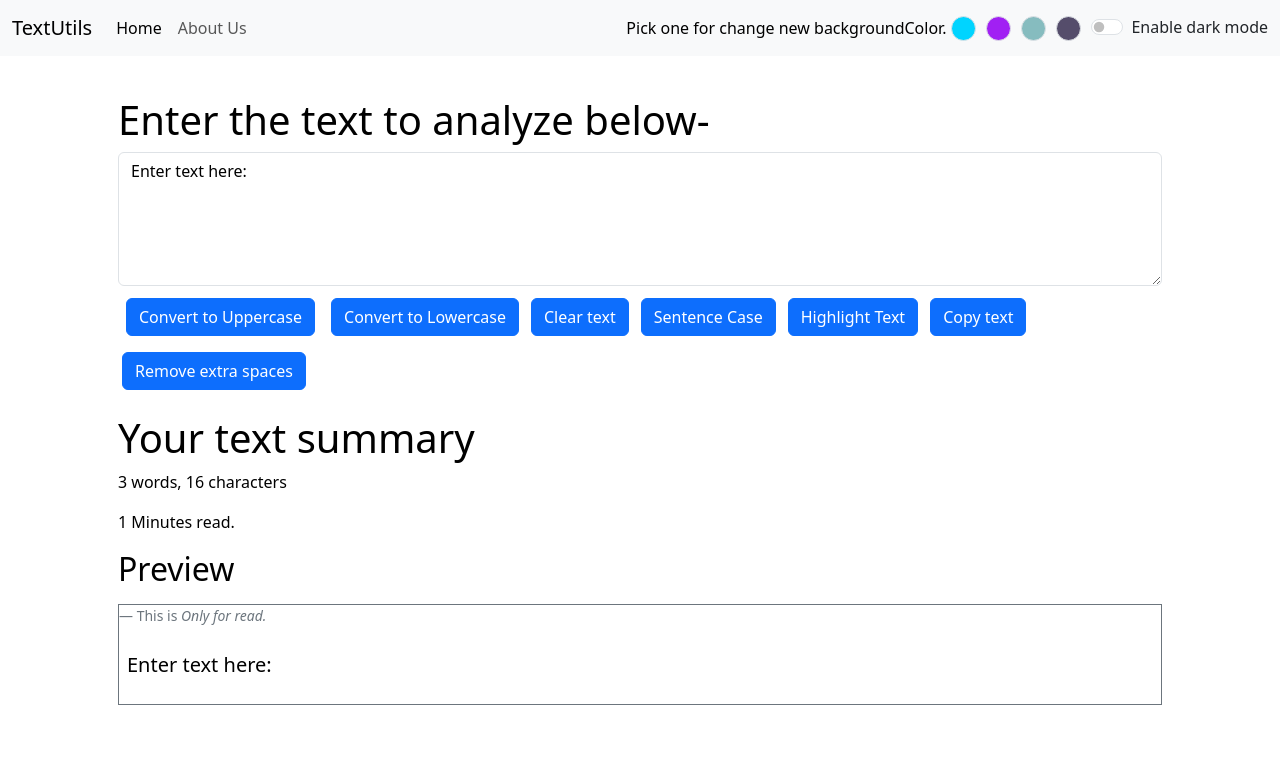
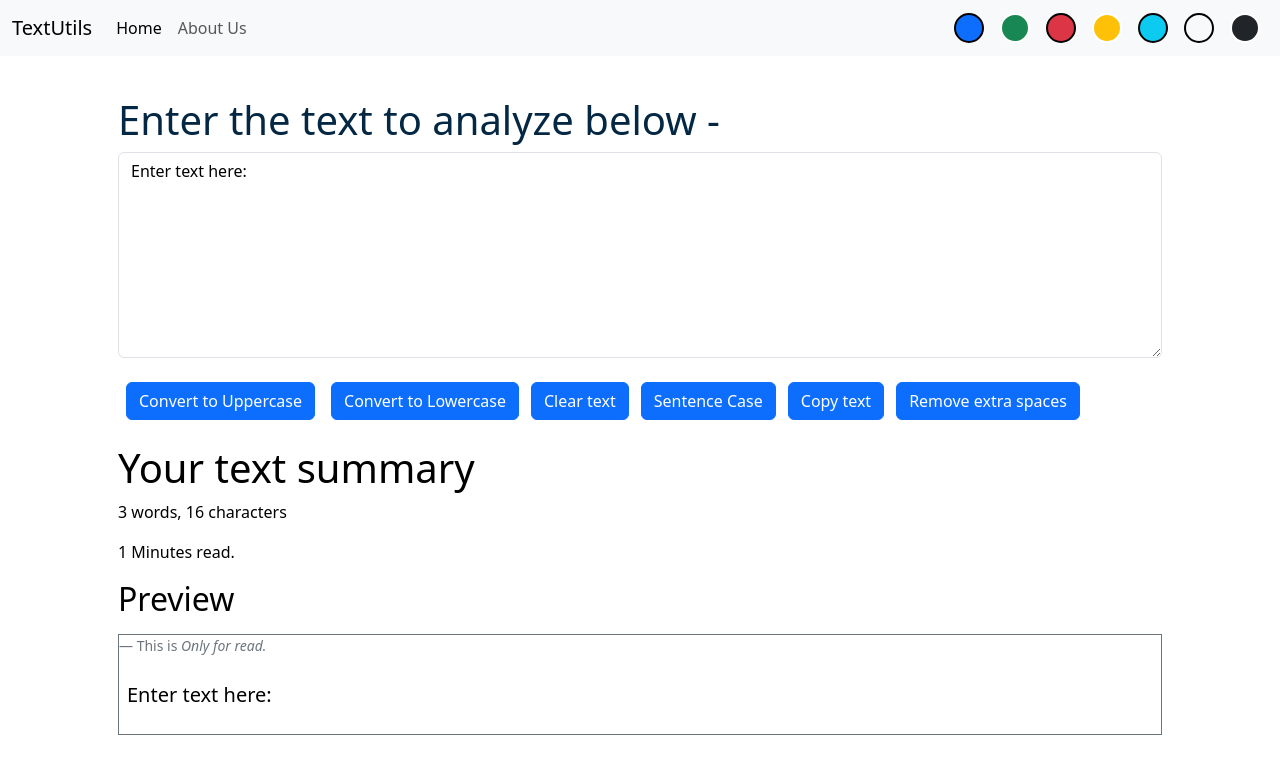
Before and after one commit to manojsingh00963/React_project, a React (Create React App) app in the folder textutils/: page / in a window 1280 px wide. Shown: the top 774 px of the page. Built offline with nearby package versions, Linux system fonts and the light colour scheme.

Commit message:
'Add React router'

```diff
--- a/textutils/package.json
+++ b/textutils/package.json
@@ -8,6 +8,7 @@
     "@testing-library/user-event": "^13.5.0",
     "react": "^18.3.1",
     "react-dom": "^18.3.1",
+    "react-router-dom": "^6.26.2",
     "react-scripts": "^5.0.1",
     "web-vitals": "^2.1.4"
   },
--- a/textutils/src/App.js
+++ b/textutils/src/App.js
@@ -4,11 +4,12 @@ import About from './Component/About';
 import Navbar from './Component/Navbar';
 import TextFrom from './Component/TextFrom';
 import Alert from './Component/Alert';
+import { BrowserRouter, Routes, Route } from 'react-router-dom';
 
 function App() {
 
   const [mode, setMode] = useState('light') //Whether dark mode is enbled or not
-  const [toggleText, setToggleText] = useState("Enable dark mode")
+  // const [toggleText, setToggleText] = useState("Enable dark mode")
   const [alert, setAlert] = useState(null)
 
 
@@ -25,24 +26,29 @@ function App() {
     }, 2500);
   }
 
-  const toggleMode = () => {
-    if (mode === 'light') {
-      setMode('dark');
-      document.body.style.backgroundColor = '#0a0c3c'
-      setToggleText("Disable dark mode")
+  const removeBodyClasses = ()=>{
+    document.body.classList.remove('bg-light')
+    document.body.classList.remove('bg-dark')
+    document.body.classList.remove('bg-success')
+    document.body.classList.remove('bg-danger')
+    document.body.classList.remove('bg-info')
+    document.body.classList.remove('bg-warning')
+  }
+  const toggleMode = (cls) => {
+    removeBodyClasses()
+      document.body.classList.add('bg-' + cls)
+      if (mode === 'light') {
+        setMode('dark');
+        // setToggleText("Disable dark mode")
+      // document.body.style.backgroundColor = '#0a0c3c'
       showAlert("Dark Mode has been enable!", "success")
       document.title = "TextUtils - DarkMode"
-      // setInterval(() => {
-      //   document.title = 'TextUtils is Amazing Mode '
-      // }, 2000);
-      // setInterval(() => {
-      //   document.title = 'Install TextUtils now.'
-      // }, 1500);
+
     }
     else {
       setMode('light');
-      document.body.style.backgroundColor = 'white'
-      setToggleText("Enable dark mode")
+      // setToggleText("Enable dark mode")
+      // document.body.style.backgroundColor = 'white'
       showAlert("Light Mode has been enable!", "success")
       document.title = "TextUtils - LightMode"
     }
@@ -50,13 +56,17 @@ function App() {
 
   return (
     <>
-
-      <Navbar title="TextUtils" aboutText='About Us' mode={mode} toggleText={toggleText} toggleMode={toggleMode} />
-      <Alert alert={alert} />
-      <div className="container my-3" >
-        <TextFrom showAlert={showAlert} heading="Enter the text to analyze below" />
-        {/* <About /> */}
-      </div>
+        {/* <Navbar title="TextUtils" aboutText='About Us' mode={mode} toggleText={toggleText} */}
+<BrowserRouter>
+        <Navbar title="TextUtils" aboutText='About Us' mode={mode} toggleMode={toggleMode} />
+        <Alert alert={alert} />
+        <div className="container my-3">
+          <Routes>
+            <Route path='/' element={<TextFrom showAlert={showAlert} heading="Enter the text to analyze below" mode={mode} />} />
+            <Route path='/about' element={<About />} />
+          </Routes>
+        </div>
+      </BrowserRouter>
 
     </>
 
--- a/textutils/src/Component/Navbar.js
+++ b/textutils/src/Component/Navbar.js
@@ -1,36 +1,38 @@
 import React from 'react'
 import PropTypes from 'prop-types'
 import { useState } from 'react';
+import { Link } from 'react-router-dom';
 
 
 
 export default function Navbar(props) {
 
-const [Color, setColor] = useState('white')
-const [bgtext, setBgtext] = useState('Pick one for change new backgroundColor.')
+// const [Color, setColor] = useState('white')
+// const [bgtext, setBgtext] = useState('Pick one for change new backgroundColor.')
 
-    document.body.style.backgroundColor = Color
+    // document.body.style.backgroundColor = Color
 
-    setTimeout(() => {
-      setBgtext('')
-    },10 * 1000);
+    // setTimeout(() => {
+    //   setBgtext('')
+    // },10 * 1000);
+
   return (
 
     /* <nav className="navbar navbar-expand-lg bg-body-tertiary "> */
     /* removed-classes , -> bg-gradient bg-gradient border border-2 border-top-0 */
     <nav className={`navbar navbar-expand-lg navbar-${props.mode} bg-${props.mode}  `}>
       <div className="container-fluid">
-        <a className="navbar-brand" href="https://getbootstrap.com/docs/5.3/components/navbar/">{props.title}</a>
+        <Link className="navbar-brand" to="/">{props.title}</Link>
         <button className="navbar-toggler" type="button" data-bs-toggle="collapse" data-bs-target="#navbarSupportedContent" aria-controls="navbarSupportedContent" aria-expanded="false" aria-label="Toggle navigation">
           <span className="navbar-toggler-icon"></span>
         </button>
         <div className="collapse navbar-collapse" id="navbarSupportedContent">
           <ul className="navbar-nav me-auto mb-2 mb-lg-0">
             <li className="nav-item">
-              <a className="nav-link active" aria-current="page" href="https://getbootstrap.com/docs/5.3/components/navbar/">Home</a>
+              <Link className="nav-link active" aria-current="page" to="/">Home</Link>
             </li>
             <li className="nav-item">
-              <a className="nav-link" href="https://getbootstrap.com/docs/5.3/components/navbar/">{props.aboutText}</a>
+              <Link className="nav-link" to="/about">{props.aboutText}</Link>
             </li>
           </ul>
           {/* <form className="d-flex" role="search">
@@ -40,22 +42,28 @@ const [bgtext, setBgtext] = useState('Pick one for change new backgroundColor.')
       </form> */}
 
           {/* //color choose btton */}
-
-          <div>
+{/*
+          <div className='d-flex' >
           <span className={` fs-6  `} style={{color: props.mode ==='dark'?'white':'black'}} >
           {bgtext}
           </span>
-            <input style={{backgroundColor:'#00d4ff',border:'2px grove #c3d1c6', margin:'0px 5px' , width:"25px",height:"25px"}} className="form-check-input" type="radio" name="radioNoLabel" id="radioNoLabel1" value="" aria-label="..." onClick={ ()=>setColor('#00d4ff')} />
-            <input style={{backgroundColor:'#a120f3',border:'2px grove #c3d1c6', margin:'0px 5px' , width:"25px",height:"25px"}} className="form-check-input" type="radio" name="radioNoLabel" id="radioNoLabel1" value="" aria-label="..." onClick={ ()=>setColor('#a120f3')} />
-            <input style={{backgroundColor:'#86bcbf',border:'2px grove #c3d1c6', margin:'0px 5px' , width:"25px",height:"25px"}} className="form-check-input" type="radio" name="radioNoLabel" id="radioNoLabel1" value="" aria-label="..." onClick={ ()=>setColor('#86bcbf')} />
-            <input style={{backgroundColor:'#554d6b',border:'2px grove #c3d1c6', margin:'0px 10px 0px 5px' , width:"25px",height:"25px"}} className="form-check-input" type="radio" name="radioNoLabel" id="radioNoLabel1" value="" aria-label="..." onClick={ ()=>setColor('#554d6b')} />
-           </div>
+            <div style={{backgroundColor:'#00d4ff',border:'2px grove #c3d1c6', margin:'0px 5px' , width:"5vh",height:"5vh"}} className="form-check-input" type="radio" name="radioNoLabel" id="radioNoLabel1" value="" aria-label="..." onClick={ ()=>setColor('#00d4ff')} />
+            <div style={{backgroundColor:'#a120f3',border:'2px grove #c3d1c6', margin:'0px 5px' , width:"5vh",height:"5vh"}} className="form-check-input" type="radio" name="radioNoLabel" id="radioNoLabel1" value="" aria-label="..." onClick={ ()=>setColor('#a120f3')} />
+            <div style={{backgroundColor:'#86bcbf',border:'2px grove #c3d1c6', margin:'0px 5px' , width:"5vh",height:"5vh"}} className="form-check-input" type="radio" name="radioNoLabel" id="radioNoLabel1" value="" aria-label="..." onClick={ ()=>setColor('#86bcbf')} />
+            <div style={{backgroundColor:'#554d6b',border:'2px grove #c3d1c6', margin:'0px 10px 0px 5px' , width:"5vh",height:"5vh"}} className="form-check-input" type="radio" name="radioNoLabel" id="radioNoLabel1" value="" aria-label="..." onClick={ ()=>setColor('#554d6b')} />
+            <div style={{backgroundColor:'#ffffff',border:'2px grove #c3d1c6', margin:'0px 10px 0px 5px' , width:"5vh",height:"5vh"}} className="form-check-input" type="radio" name="radioNoLabel" id="radioNoLabel1" value="" aria-label="..." onClick={ ()=>setColor('#ffffff')} />
+           </div> */}
 
-          {/* //toggle mode  */}
-          <div className={`form-check form-switch text-${props.mode === 'light' ? 'dark' : 'light'}`}>
-            <input className="form-check-input " onClick={props.toggleMode} type="checkbox" role="switch" id="flexSwitchCheckDefault" />
-            <label className="form-check-label" htmlFor="flexSwitchCheckDefault">{props.toggleText}</label>
-          </div>
+{/* //solved exciese. */}
+<div className='d-flex'>
+  <div className='bg-primary rounded-circle mx-2' style={{height:'30px',width:'30px',cursor:'pointer',border:'2px solid black'}} onClick={()=>{props.toggleMode('primary')}} ></div>
+  <div className='bg-success rounded-circle mx-2' style={{height:'30px',width:'30px',cursor:'pointer',border:'2px solid white'}} onClick={()=>{props.toggleMode('success')}} ></div>
+  <div className='bg-danger rounded-circle mx-2' style={{height:'30px',width:'30px',cursor:'pointer',border:'2px solid black'}} onClick={()=>{props.toggleMode('danger')}} ></div>
+  <div className='bg-warning rounded-circle mx-2' style={{height:'30px',width:'30px',cursor:'pointer',border:'2px solid white'}} onClick={()=>{props.toggleMode('warning')}} ></div>
+  <div className='bg-info rounded-circle mx-2' style={{height:'30px',width:'30px',cursor:'pointer',border:'2px solid black'}} onClick={()=>{props.toggleMode('info')}} ></div>
+  <div className='bg-light rounded-circle mx-2' style={{height:'30px',width:'30px',cursor:'pointer',border:'2px solid black'}} onClick={()=>{props.toggleMode('light')}} ></div>
+  <div className='bg-dark rounded-circle mx-2' style={{height:'30px',width:'30px',cursor:'pointer',border:'2px solid white'}} onClick={()=>{props.toggleMode('dark')}} ></div>
+</div>
         </div>
       </div>
     </nav>
--- a/textutils/src/Component/TextFrom.js
+++ b/textutils/src/Component/TextFrom.js
@@ -4,15 +4,6 @@ export default function TextFrom(props) {
 
 
     const [text, setText] = useState('Enter text here:');
-    // const [text2, setText2] = useState('');// this is an exception. problem solve it
-    /*
-    handle on clicked call is for using text area to as a input .
-    withou onchange (target.value) it will not work.
-    */
-    const [color, setColor] = useState({
-        color: 'black',
-        backgroundColor: 'white'
-    })
 
     const handleonChange = (event) => {
         setText(event.target.value)
@@ -20,81 +11,49 @@ export default function TextFrom(props) {
     const handleUpClicked = () => {
         let newText = text.toUpperCase();
         setText(newText);
-        props.showAlert("Successfylly converted to Upper-case!","success") // Alert.....
+        props.showAlert("Successfylly converted to Upper-case!", "success") // Alert.....
     }
     const handlelowClicked = () => {
         let newText = text.toLowerCase();
         setText(newText);
-        props.showAlert("Successfylly converted to Lower-case!","success") // Alert.....
+        props.showAlert("Successfylly converted to Lower-case!", "success") // Alert.....
     }
     const handleClear = () => {
         let newText = "";
         setText(newText);
-        props.showAlert("Text successfully cleared!","danger") // Alert.....
+        props.showAlert("Text successfully cleared!", "danger") // Alert.....
     }
     const SentenceCase = () => {
         let newText = text.charAt(0).toUpperCase() + text.substring(1).toLowerCase();
         setText(newText);
-        props.showAlert("Text successfully converted into sentence case!","info") // Alert.....
-    }
-    const highlightText = () => {
-        if (color.backgroundColor === 'lightblue') {
-            let newText = '';
-            setText(newText)
-            setColor({
-                color: 'black',
-                backgroundColor: 'white'
-            })
-        } else {
-            let newText = text.charAt(0).toUpperCase() + text.substring(1).toLowerCase();
-            setText(newText);
-            setColor({
-                color: 'black',
-                backgroundColor: 'lightblue'
-            })
-            // if (newText.endsWith('.')) { //note: add logic and correct it
-
-            // let newText = text.charAt(1).toUpperCase() + text.substring(1).toLowerCase();
-
-
-        }
+        props.showAlert("Text successfully converted into sentence case!", "success") // Alert.....
     }
     const copyText = () => {
         let text = document.getElementById('Textarea-control')
         text.select();
         navigator.clipboard.writeText(text.value);
-        props.showAlert("Copy To Clipboard!","info") // Alert.....
+        props.showAlert("Copy To Clipboard!", "info") // Alert.....
     }
     const handleExtraSpaces = () => {
         let newText = text.split(/[ ]+/)
         setText(newText.join(' '))
-        props.showAlert("Space removed.","success") // Alert.....
+        props.showAlert("Space removed.", "success") // Alert.....
     }
     return (
         <>
             <div className='p-4'
-        style={{backgroundColor: props.mode === 'dark' ? 'grey' : 'light' ,
-         color: props.mode ==='dark'?'white':'black' }}
+                style={{
+                    backgroundColor: props.mode === 'dark' ? 'dark' : 'light',
+                    color: props.mode === 'dark' ? 'white' : 'black'
+                }}
             >
 
-            <div className='container '
+                <div className="container" style={{ color: props.mode === 'dark' ? 'white' : '#042743' }}>
+                    <h1  >{props.heading} - </h1>
+                    <div className="mb-3">
+                        <textarea className="form-control" value={text} onChange={handleonChange} style={{ backgroundColor: props.mode === 'dark' ? 'grey' : 'white', color: props.mode === 'dark' ? 'white' : 'black' }} id="myBox" rows={8}></textarea>
+                    </div>
 
-            style={{ color: props.mode ==='dark'?'white':'black'}}
-
-             >
-                <h1 >{props.heading}-</h1>
-                <div className=" mb-1 ">
-                    <textarea
-
-                        className="form-control"
-                        id="Textarea-control"
-                        value={text}
-                        onChange={handleonChange}
-                        rows={5}
-                        defaultValue={""}
-                        style={{ backgroundColor: props.mode === 'dark' ? 'grey' : 'white' , color: props.mode ==='dark'?'white':'black' }}
-                    />
-                </div>
                     <button
                         className="btn btn-primary mx-2"
                         onClick={handleUpClicked} >
@@ -117,11 +76,6 @@ export default function TextFrom(props) {
                     </button>
                     <button
                         className="btn btn-primary mx-2 ms-1 my-2"
-                    onClick={highlightText} >
-                    Highlight Text
-                </button>
-                <button
-                    className="btn btn-primary mx-2 ms-1 my-2"
                         onClick={copyText} >
                         Copy text
                     </button>
@@ -134,20 +88,24 @@ export default function TextFrom(props) {
 
 
                 <div className="container my-3 "
-            style={{ backgroundColor:props.mode === 'dark'?'dark':'white',
-            color: props.mode ==='dark'?'white':'black'}}
+                    style={{
+                        backgroundColor: props.mode === 'dark' ? 'dark' : 'light',
+                        color: props.mode === 'dark' ? 'white' : 'black'
+                    }}
                 >
                     <h1>Your text summary</h1>
                     <p>{text.split(" ").length} words, {text.length} characters</p>
                     <p>{Math.ceil(0.008 * text.split(" ").length)} Minutes read.</p>
                     <h2>Preview</h2>
 
-                <figure  className="border border-secondary my-3">
+                    <figure className="border border-secondary my-3">
                         <figcaption className="blockquote-footer mt-0">
                             This is  <cite title="Source Title">Only for read.</cite>
                         </figcaption>
                         <blockquote className="blockquote">
-                <p className=' p-2 ' style={{ backgroundColor: props.mode === 'dark' ? 'light' : 'dark', color: props.mode === 'dark' ? 'white' : 'black' }} >{text.length > 0 ? text : "Enter something in the textbox above to preview it here"}</p>
+                            <p className=' p-2 '
+                             style={{ backgroundColor: props.mode === 'dark' ? 'light' : 'dark', color: props.mode === 'dark' ? 'white' : 'black' }}
+                             >{text.length > 0 ? text : "Enter something in the textbox above to preview it here"}</p>
                         </blockquote>
                     </figure>
 
```
Also changed, not shown: 1 other file (tests, documents, lock files or other folders). Lines whose indentation alone changed are shown as unchanged.
